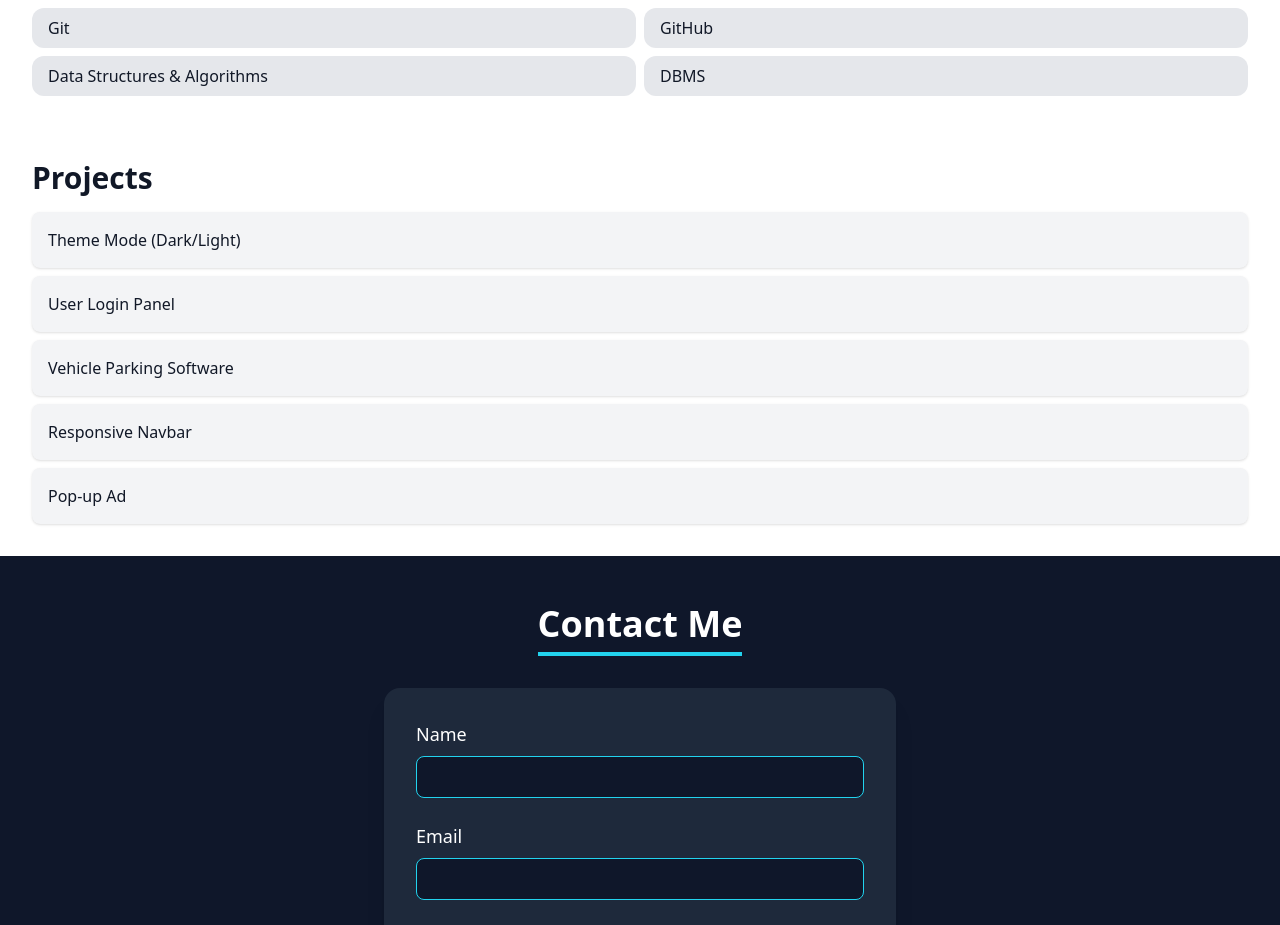
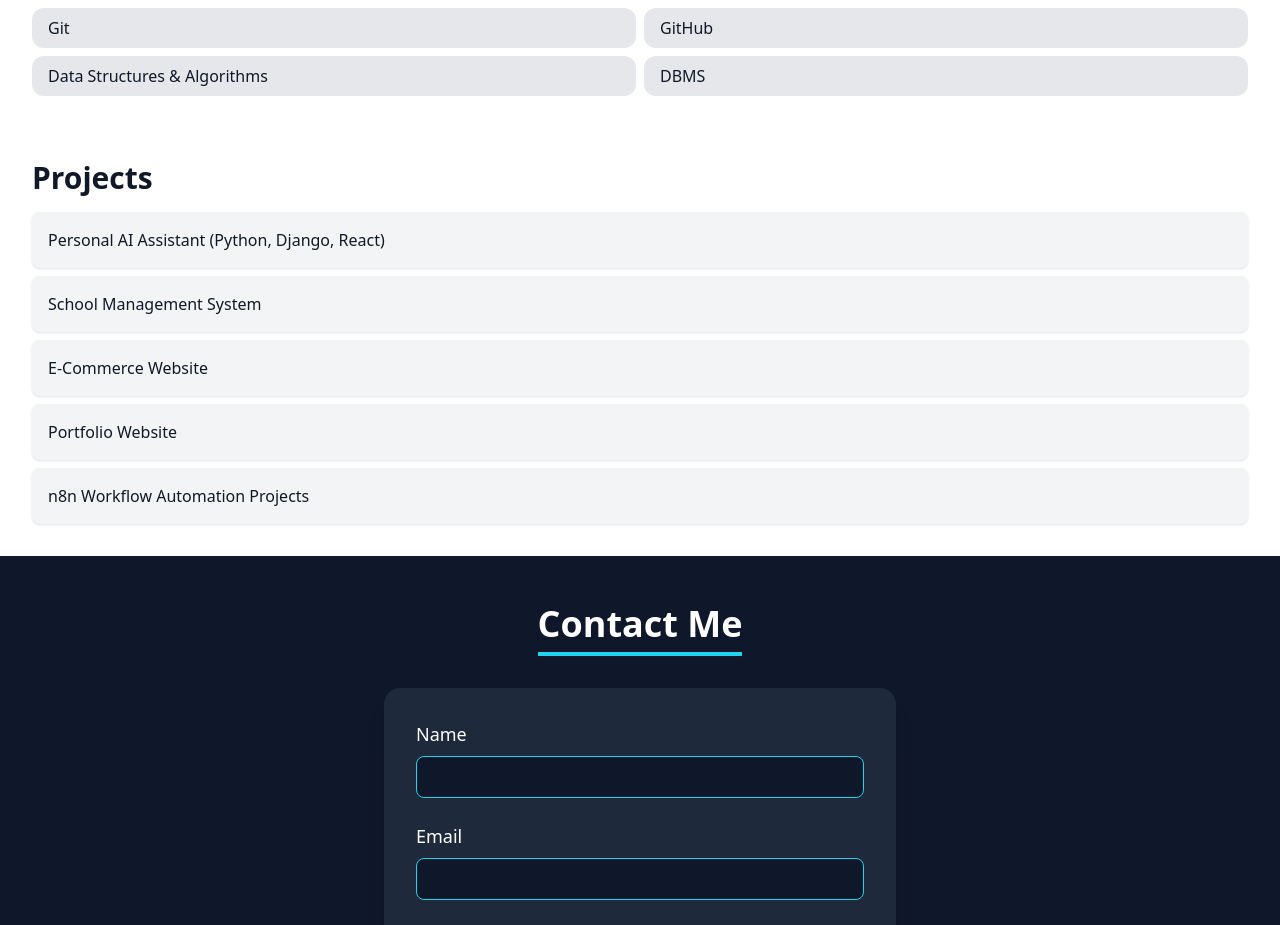
Before and after one commit to Dilkhushyogi/profile, a React (Create React App) app: page / in a window 1280 px wide. Shown: the part 1448-2373 px from the top of the page. Built offline with nearby package versions, Linux system fonts and the light colour scheme.

Commit message:
Update Project.js

```diff
--- a/src/sections/Project.js
+++ b/src/sections/Project.js
@@ -1,25 +1,54 @@
+// import React from "react";
+
+// export default function Projects() {
+//     const projects = [
+//         "Theme Mode (Dark/Light)",
+//         "User Login Panel",
+//         "Vehicle Parking Software",
+//         "Responsive Navbar",
+//         "Pop-up Ad"
+//     ];
+//     return ( <
+//         section id = "projects"
+//         className = "p-8" >
+//         <
+//         h2 className = "text-3xl font-bold mb-4" > Projects < /h2> <
+//         ul className = "space-y-2" > {
+//             projects.map((project, index) => ( <
+//                 li key = { index }
+//                 className = "bg-gray-100 dark:bg-gray-800 p-4 rounded-lg shadow" > { project } < /li>
+//             ))
+//         } <
+//         /ul> < /
+//         section >
+//     );
+// }
+
 import React from "react";
 
 export default function Projects() {
     const projects = [
-        "Theme Mode (Dark/Light)",
-        "User Login Panel",
-        "Vehicle Parking Software",
-        "Responsive Navbar",
-        "Pop-up Ad"
+        "Personal AI Assistant (Python, Django, React)",
+        "School Management System",
+        "E-Commerce Website",
+        "Portfolio Website",
+        "n8n Workflow Automation Projects"
     ];
-    return ( <
-        section id = "projects"
-        className = "p-8" >
-        <
-        h2 className = "text-3xl font-bold mb-4" > Projects < /h2> <
-        ul className = "space-y-2" > {
-            projects.map((project, index) => ( <
-                li key = { index }
-                className = "bg-gray-100 dark:bg-gray-800 p-4 rounded-lg shadow" > { project } < /li>
-            ))
-        } <
-        /ul> < /
-        section >
+
+    return (
+        <section id="projects" className="p-8">
+            <h2 className="text-3xl font-bold mb-4">Projects</h2>
+
+            <ul className="space-y-2">
+                {projects.map((project, index) => (
+                    <li
+                        key={index}
+                        className="bg-gray-100 dark:bg-gray-800 p-4 rounded-lg shadow"
+                    >
+                        {project}
+                    </li>
+                ))}
+            </ul>
+        </section>
     );
 }
```
